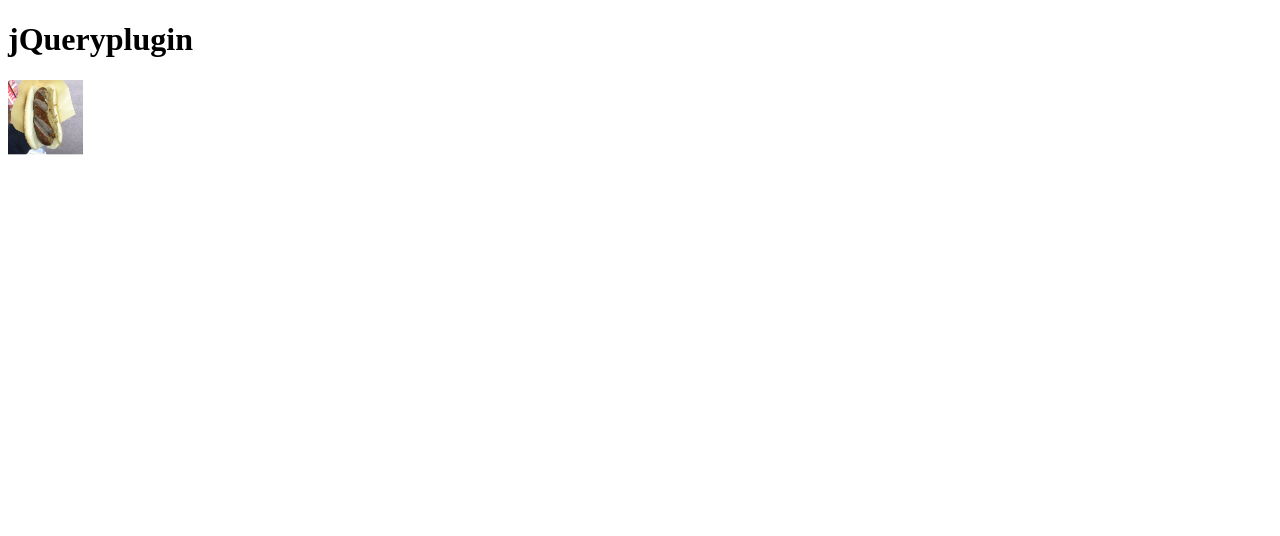
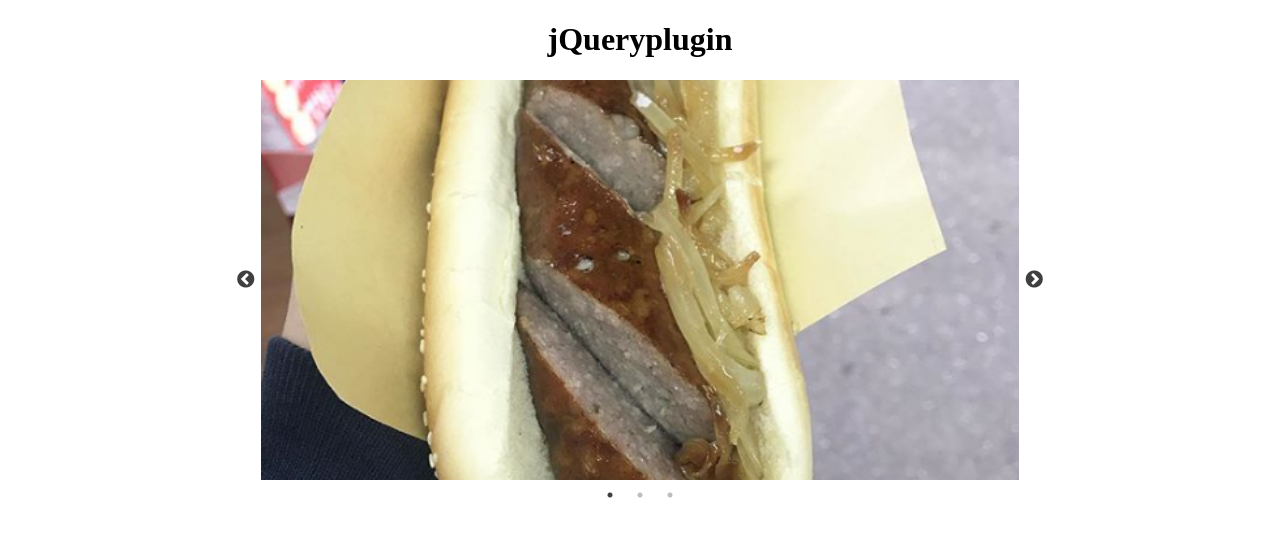
Before and after one commit to shinyahayashi1103/jQuery-plugin, a plain HTML site: page index.html in a window 1280 px wide. Drawn offline with nearby package versions, Linux system fonts and the light colour scheme.

Commit message:
css design change

```diff
--- /dev/null
+++ b/css/style.css
@@ -0,0 +1,18 @@
+#title{
+    text-align: center;
+}
+
+.slider{
+    width: 60%;
+    margin:0 auto;
+}
+
+.slide-item{
+    width:100%;
+    max-height:400px;
+    object-fit: cover;
+}
+
+.slick-prev:before, .slick-next:before {
+    color: black;
+}
--- a/index.html
+++ b/index.html
@@ -8,20 +8,21 @@
     <link rel="stylesheet" href="css/magnific-popup/magnific-popup.css" type="text/css" />
     <link rel="stylesheet" type="text/css" href="css/slick/slick.css"/>
     <link rel="stylesheet" type="text/css" href="css/slick/slick-theme.css"/>
+    <link rel="stylesheet" href="css/style.css" type="text/css" />
 </head>
 <body>
-    <h1>jQueryplugin</h1>
+    <h1 id="title">jQueryplugin</h1>
 
     <div class="slider">
 
         <a class="image-popup-vertical-fit" href="images/hotdog-8.png" title="Caption. Can be aligned to any side and contain any HTML.">
-    	<img src="images/hotdog-8.png" width="75" height="75">
+    	    <img class="slide-item" src="images/hotdog-8.png">
         </a>
         <a class="image-popup-vertical-fit" href="images/hotdog-9.png" title="This image fits only horizontally.">
-        	<img src="images/hotdog-9.png" width="75" height="75">
+        	<img class="slide-item" src="images/hotdog-9.png">
         </a>
         <a class="image-popup-vertical-fit" href="images/hotdog-10.png">
-        	<img src="images/hotdog-10.png" width="75" height="75">
+        	<img class="slide-item" src="images/hotdog-10.png">
         </a>
     </div>
 
--- a/js/slider.js
+++ b/js/slider.js
@@ -1,4 +1,6 @@
 $(document).ready(function(){
-  $('.slider').slick();
+  $('.slider').slick({
+      dots: true
+  });
 
 });
```
